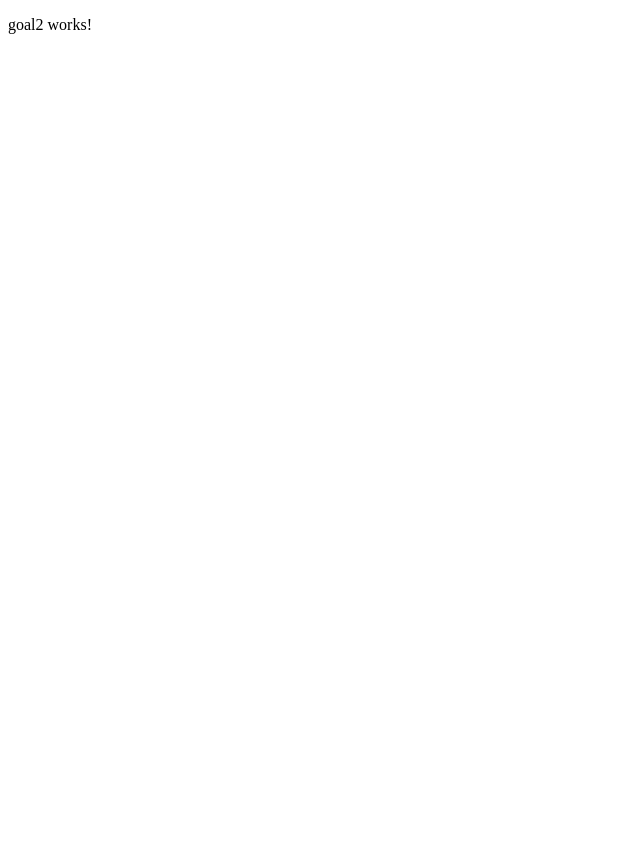
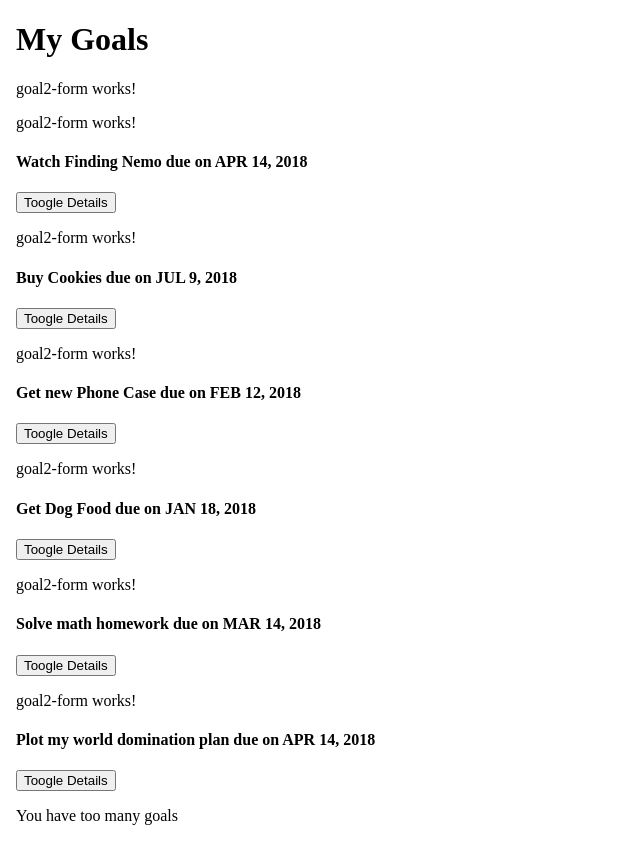
Before and after one commit to JamesMusyoka/GOAL2, an Angular app: page / in a window 1280 px wide. Shown: the whole page, without its empty margins (0-640 px from the left). Before the commit the page ends 800 px from the top, so only its background shows below. Built offline with nearby package versions, Linux system fonts and the light colour scheme.

Commit message:
made changes

```diff
--- a/src/app/goal2/goal2.component.html
+++ b/src/app/goal2/goal2.component.html
@@ -1,3 +1,33 @@
-<p>
-  goal2 works!
-</p>
+<!DOCTYPE html>
+<html lang="en" dir="ltr">
+  <head>
+    <meta charset="utf-8">
+    <title></title>
+  </head>
+  <body>
+    <h1>My Goals</h1>
+
+    <div class="container">
+
+        <div class="row">
+            <app-goal2-form (addGoal)="addNewGoal2($event)"></app-goal2-form>
+        </div>
+
+    </div>
+        <div  *ngFor="let goal of goal2;let i = 'index'">
+            <div class="row">
+                <app-goal2-form></app-goal2-form>
+                <h4 id="{{i}}" appStrikethrough>{{goal.name}} due on {{goal.completeDate|date|uppercase}}</h4>
+                <button class="btn btn-primary" (click)='toogleDetails(i)'>Toogle Details</button>
+            </div>
+
+            <div class="row" *ngIf="goal.showDescription">
+            <app-goal2-details  [goal]='goal' (isComplete)= 'deleteGoal2($event,i)'></app-goal2-details>
+        </div>
+
+    </div>
+
+
+    <p *ngIf='goal2.length > 5'>You have too many goals</p>
+  </body>
+</html>
```
